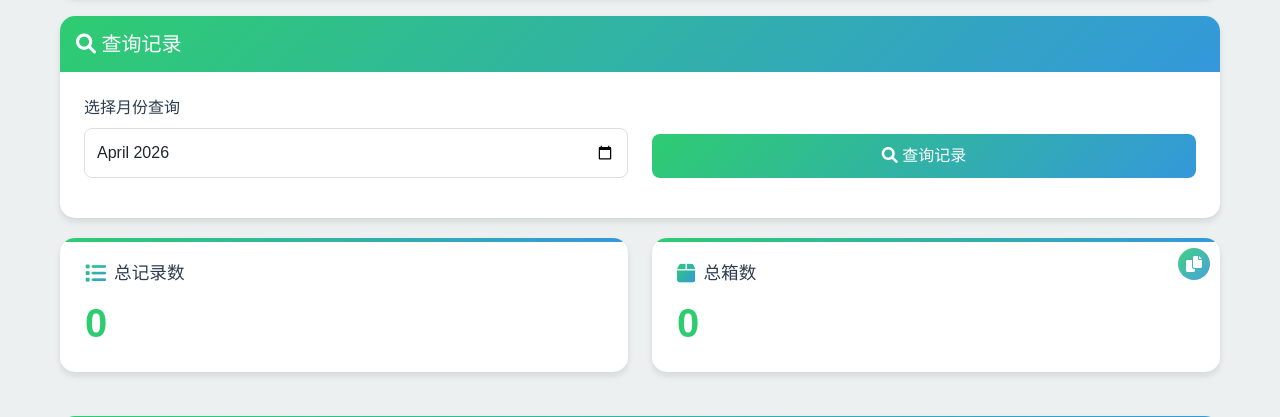
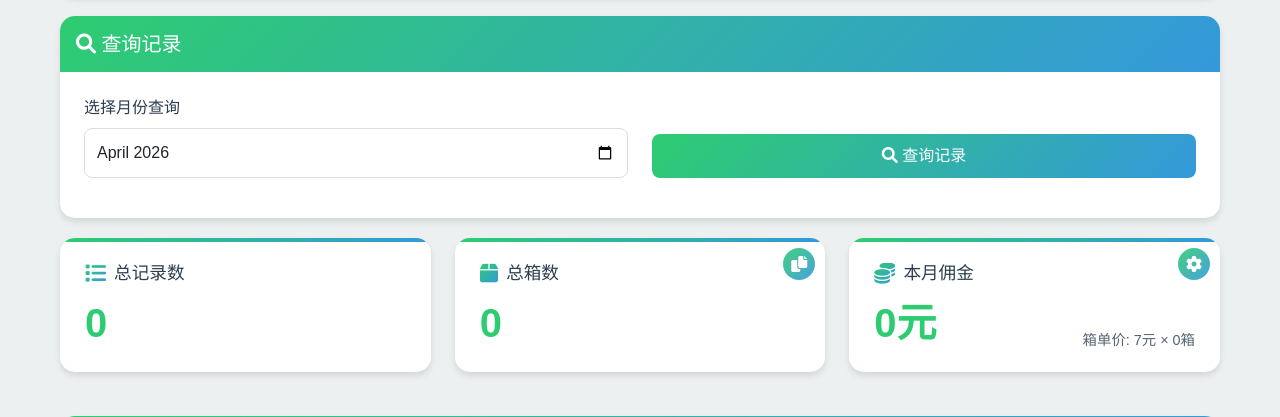
Before and after one commit to BNDou/ContainerPackingSystem, a Flask app: page / in a window 1280 px wide. Shown: the part 382-799 px from the top of the page. Run offline with Flask 3, Linux system fonts and the light colour scheme; data that the repository does not hold is empty; some libraries are stand-ins or nearby versions.

Commit message:
feat: 添加本月佣金显示和箱号智能处理功能
## 功能更新

### 1. 本月佣金显示功能
- 在统计信息区域添加本月佣金卡片，与总记录数、总箱数并列显示
- 支持自定义佣金单价设置（默认7元/箱）
- 自动计算：总箱数 × 单价 = 佣金金额
- 右上角齿轮图标快速访问设置界面
- 佣金详情显示在金额右下角，布局美观

### 2. 箱号区间智能处理
- 支持单个数字输入（如"1200"）自动转换为区间格式（"1200-1200"）
- 保持对原有区间格式（如"A001-A100"）的完全兼容
- 后端自动格式化和箱数计算优化
- 提升用户输入便利性和系统容错能力

### 3. 日期保留功能优化
- 添加记录后日期字段保持用户选择值，无需重复选择
- 仅清空箱号区间字段，保留装箱日期
- 提升连续添加记录的用户体验

### 4. 代码质量提升
- 所有代码注释改为中文，提高可读性
- 完善错误处理和异常捕获机制
- 保持与前代版本的完全兼容

### 5. 文档同步更新
- 更新README.md功能特点和使用说明
- 新增佣金计算功能详细描述
- 完善箱号输入格式说明
- 提供完整的使用指南

## 技术实现
- 前端：HTML/CSS/JavaScript，Bootstrap 5响应式布局
- 后端：Flask + SQLAlchemy，智能数据格式化处理
- 数据库：SQLite，自动数据验证和转换
- UI：SweetAlert2弹窗，统一设计语言

## 用户体验
- 更加直观的佣金计算和显示
- 更灵活的箱号输入方式
- 更便捷的连续记录添加
- 现代化的界面设计和交互体验

```diff
--- a/app/models.py
+++ b/app/models.py
@@ -5,7 +5,7 @@ FilePath     : /ContainerPackingSystem/app/models.py
 Description  :  模型文件
 Author       : BNDou
 Date         : 2024-12-13 23:18:50
-LastEditTime : 2024-12-14 22:17:47
+LastEditTime : 2026-04-01 23:20:34
 '''
 from datetime import datetime
 import uuid
@@ -22,7 +22,11 @@ class BoxRecord(db.Model):
     def __init__(self, date, box_range):
         self.id = str(uuid.uuid4())
         self.date = datetime.strptime(date, '%Y-%m-%d').date() if isinstance(date, str) else date
-        self.box_range = box_range
+        # 自动格式化单个数字为区间格式
+        if box_range and '-' not in box_range:
+            self.box_range = f"{box_range}-{box_range}"
+        else:
+            self.box_range = box_range
         self.created_at = datetime.now()
 
     @staticmethod
@@ -50,9 +54,15 @@ class BoxRecord(db.Model):
 
     def calculate_boxes(self):
         try:
-            start, end = self.box_range.split('-')
-            start_num = int(''.join(filter(str.isdigit, start)))
-            end_num = int(''.join(filter(str.isdigit, end)))
+            # 处理单个数字（如"1200"）和区间格式（如"1987-1996"）两种情况
+            if '-' in self.box_range:
+                start, end = self.box_range.split('-')
+                start_num = int(''.join(filter(str.isdigit, start)))
+                end_num = int(''.join(filter(str.isdigit, end)))
+            else:
+                # 单个数字情况，将其视为起始和结束相同的区间
+                start_num = end_num = int(''.join(filter(str.isdigit, self.box_range)))
+
             return end_num - start_num + 1
         except:
             return 0
--- a/app/templates/index.html
+++ b/app/templates/index.html
@@ -3,7 +3,7 @@
  * @Description  :  首页
  * @Author       : BNDou
  * @Date         : 2024-12-13 23:22:23
- * @LastEditTime : 2025-06-05 01:37:14
+ * @LastEditTime : 2026-04-01 23:18:23
 -->
 <!DOCTYPE html>
 <html lang="zh">
@@ -121,6 +121,7 @@
             font-size: 1.2em;
             background: var(--gradient-primary);
             -webkit-background-clip: text;
+            background-clip: text;
             -webkit-text-fill-color: transparent;
         }
         .stats-card h2 {
@@ -289,19 +290,31 @@
 
         <!-- 统计信息 -->
         <div class="row mb-4" id="statsContainer" style="display: none;">
-            <div class="col-md-6">
+            <div class="col-md-4">
                 <div class="stats-card">
                     <h4><i class="fas fa-list"></i> 总记录数</h4>
                     <h2 id="totalRecords">0</h2>
                 </div>
             </div>
-            <div class="col-md-6">
+            <div class="col-md-4">
                 <div class="stats-card">
                     <button class="copy-btn" onclick="copyBoxInfo()" title="复制箱数信息">
                         <i class="fas fa-copy"></i>
                     </button>
                     <h4><i class="fas fa-box"></i> 总箱数</h4>
                     <h2 id="totalBoxes">0</h2>
+                </div>
+            </div>
+            <div class="col-md-4">
+                <div class="stats-card">
+                    <button class="copy-btn" onclick="openCommissionSettings()" title="设置佣金单价">
+                        <i class="fas fa-cog"></i>
+                    </button>
+                    <h4><i class="fas fa-coins"></i> 本月佣金</h4>
+                    <div style="position: relative;">
+                        <h2 id="commissionAmount" style="margin: 0;">0元</h2>
+                        <span id="commissionDetails" style="font-size: 0.9rem; opacity: 0.8; position: absolute; right: 0; bottom: 0; line-height: 1;">箱单价: 7元 × 总箱数</span>
+                    </div>
                 </div>
             </div>
         </div>
@@ -368,7 +381,7 @@
                         icon: 'success',
                         confirmButtonText: '确定'
                     });
-                    document.getElementById('date').value = '';
+                    // 保留日期，只清空箱号区间
                     document.getElementById('boxRange').value = '';
                     queryRecords();
                 } else {
@@ -534,6 +547,50 @@
             }
         }
 
+        // 佣金相关函数
+        let commissionUnitPrice = 7; // 默认单价7元
+
+        function updateCommissionDisplay() {
+            const totalBoxes = parseInt(document.getElementById('totalBoxes').textContent) || 0;
+            const commission = totalBoxes * commissionUnitPrice;
+
+            document.getElementById('commissionAmount').textContent = commission + '元';
+            document.getElementById('commissionDetails').textContent = `箱单价: ${commissionUnitPrice}元 × ${totalBoxes}箱`;
+        }
+
+        async function openCommissionSettings() {
+            const { value: unitPrice } = await Swal.fire({
+                title: '设置佣金单价',
+                input: 'number',
+                inputLabel: '请输入每箱的佣金单价（元）',
+                inputValue: commissionUnitPrice,
+                inputAttributes: {
+                    min: 0,
+                    step: 0.1
+                },
+                showCancelButton: true,
+                confirmButtonText: '确定',
+                cancelButtonText: '取消',
+                inputValidator: (value) => {
+                    if (!value || value <= 0) {
+                        return '请输入有效的单价';
+                    }
+                }
+            });
+
+            if (unitPrice) {
+                commissionUnitPrice = parseFloat(unitPrice);
+                updateCommissionDisplay();
+                Swal.fire({
+                    title: '设置成功',
+                    text: `佣金单价已设置为 ${commissionUnitPrice} 元/箱`,
+                    icon: 'success',
+                    timer: 1500,
+                    showConfirmButton: false
+                });
+            }
+        }
+
         async function queryRecords() {
             const month = document.getElementById('monthSelect').value;
             if (!month) {
@@ -553,6 +610,7 @@
                 document.getElementById('statsContainer').style.display = 'flex';
                 document.getElementById('totalRecords').textContent = data.total_records;
                 document.getElementById('totalBoxes').textContent = data.total_boxes;
+                updateCommissionDisplay();
 
                 const tbody = document.getElementById('recordsTable');
                 tbody.innerHTML = '';
--- a/run.py
+++ b/run.py
@@ -5,7 +5,7 @@ FilePath     : /ContainerPackingSystem/run.py
 Description  :  启动文件
 Author       : BNDou
 Date         : 2024-12-13 23:18:57
-LastEditTime : 2025-01-03 22:47:12
+LastEditTime : 2026-04-01 23:23:18
 '''
 from app import create_app
 
```
Also changed, not shown: README.md.
